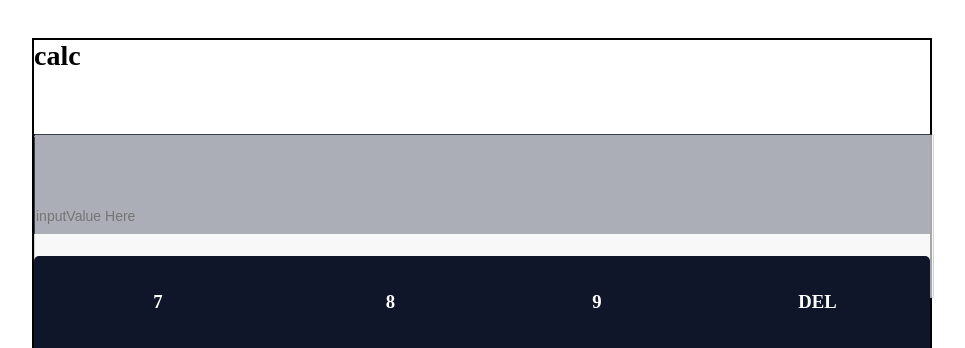
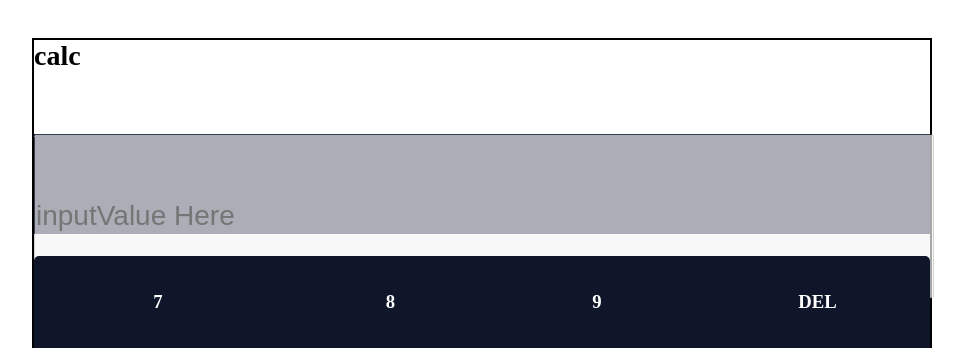
Before and after one commit to jenna-lab/Calculator-OOP, a plain HTML site: page index.html in a window 1280 px wide. Shown: the top 348 px of the page, without its empty margins (158-1123 px from the left). Drawn offline with Linux system fonts and the light colour scheme.

Commit message:
add style to input text

```diff
--- a/index.html
+++ b/index.html
@@ -14,7 +14,7 @@
       <h4>calc</h4>
     </div>
     <div class="result">
-      <div class="input1"><input type="text" id="display" placeholder="inputValue Here" disabled></div>
+      <div class="input1"><input type="text" id="display" placeholder="inputValue Here" disabled  style="font-size: 28px;"></div>
 
     </div>
     <div class="entrypoint">
```
